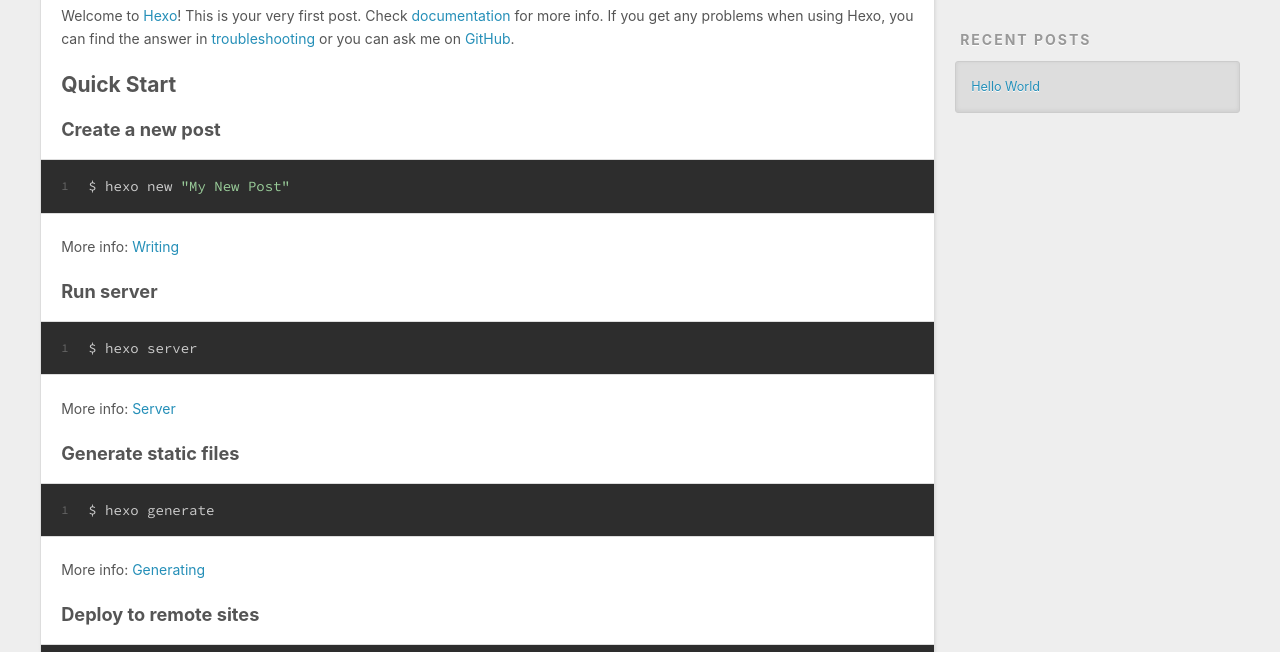
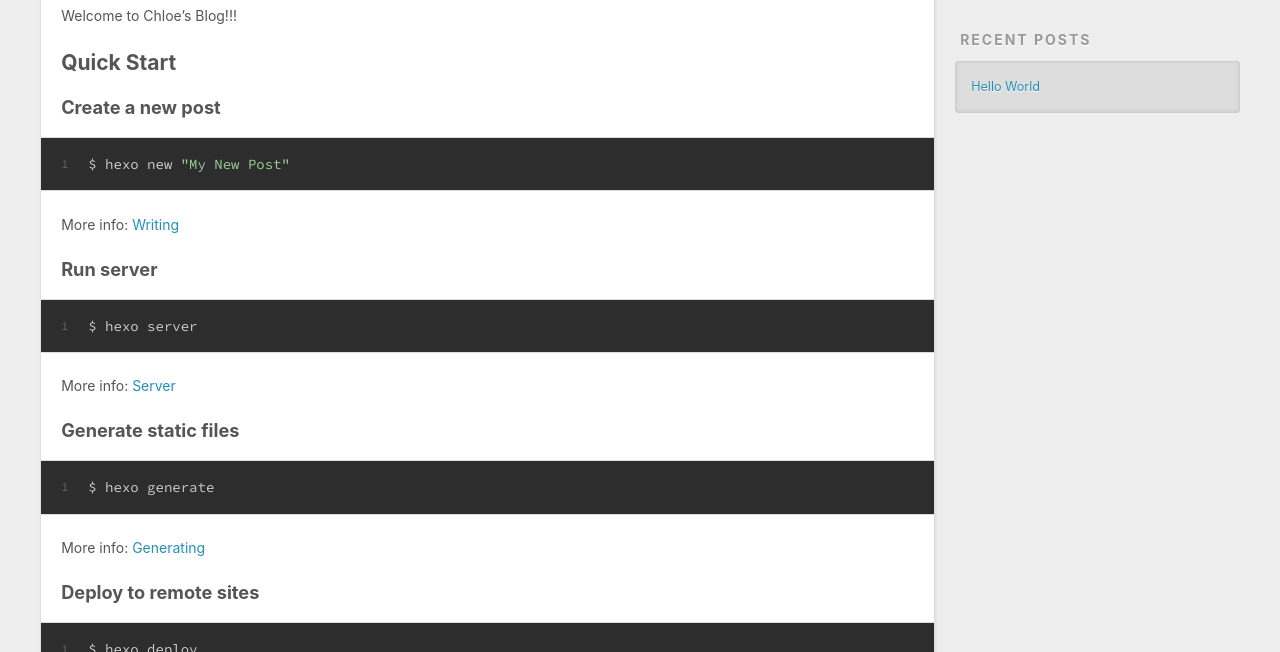
Before and after one commit to Chloeee723/Chloeee723.github.io, a plain HTML site: page 2020/10/17/hello-world/index.html in a window 1280 px wide. Shown: the part 448-1100 px from the top of the page. Drawn offline with nearby package versions, Linux system fonts and the light colour scheme.

Commit message:
Site updated: 2020-10-17 19:57:57

```diff
--- a/2020/10/17/hello-world/index.html
+++ b/2020/10/17/hello-world/index.html
@@ -7,15 +7,15 @@
 
   <title>Hello World | Hexo</title>
   <meta name="viewport" content="width=device-width, initial-scale=1, maximum-scale=1">
-  <meta name="description" content="Welcome to Hexo! This is your very first post. Check documentation for more info. If you get any problems when using Hexo, you can find the answer in troubleshooting or you can ask me on GitHub. Quick">
+  <meta name="description" content="Welcome to Chloe’s Blog!!! Quick StartCreate a new post1$ hexo new &quot;My New Post&quot;  More info: Writing Run server1$ hexo server  More info: Server Generate static files1$ hexo generate  More i">
 <meta property="og:type" content="article">
 <meta property="og:title" content="Hello World">
 <meta property="og:url" content="http://example.com/2020/10/17/hello-world/index.html">
 <meta property="og:site_name" content="Hexo">
-<meta property="og:description" content="Welcome to Hexo! This is your very first post. Check documentation for more info. If you get any problems when using Hexo, you can find the answer in troubleshooting or you can ask me on GitHub. Quick">
+<meta property="og:description" content="Welcome to Chloe’s Blog!!! Quick StartCreate a new post1$ hexo new &quot;My New Post&quot;  More info: Writing Run server1$ hexo server  More info: Server Generate static files1$ hexo generate  More i">
 <meta property="og:locale" content="en_US">
 <meta property="article:published_time" content="2020-10-17T03:49:02.287Z">
-<meta property="article:modified_time" content="2020-10-17T03:49:02.288Z">
+<meta property="article:modified_time" content="2020-10-17T11:57:40.863Z">
 <meta property="article:author" content="John Doe">
 <meta name="twitter:card" content="summary">
 
@@ -88,7 +88,7 @@
 
     <div class="article-entry" itemprop="articleBody">
 
-        <p>Welcome to <a target="_blank" rel="noopener" href="https://hexo.io/">Hexo</a>! This is your very first post. Check <a target="_blank" rel="noopener" href="https://hexo.io/docs/">documentation</a> for more info. If you get any problems when using Hexo, you can find the answer in <a target="_blank" rel="noopener" href="https://hexo.io/docs/troubleshooting.html">troubleshooting</a> or you can ask me on <a target="_blank" rel="noopener" href="https://github.com/hexojs/hexo/issues">GitHub</a>.</p>
+        <p>Welcome to Chloe’s Blog!!!</p>
 <h2 id="Quick-Start"><a href="#Quick-Start" class="headerlink" title="Quick Start"></a>Quick Start</h2><h3 id="Create-a-new-post"><a href="#Create-a-new-post" class="headerlink" title="Create a new post"></a>Create a new post</h3><figure class="highlight bash"><table><tr><td class="gutter"><pre><span class="line">1</span><br></pre></td><td class="code"><pre><span class="line">$ hexo new <span class="string">&quot;My New Post&quot;</span></span><br></pre></td></tr></table></figure>
 
 <p>More info: <a target="_blank" rel="noopener" href="https://hexo.io/docs/writing.html">Writing</a></p>
```
Also changed, not shown: index.html (+1 -1 lines).
